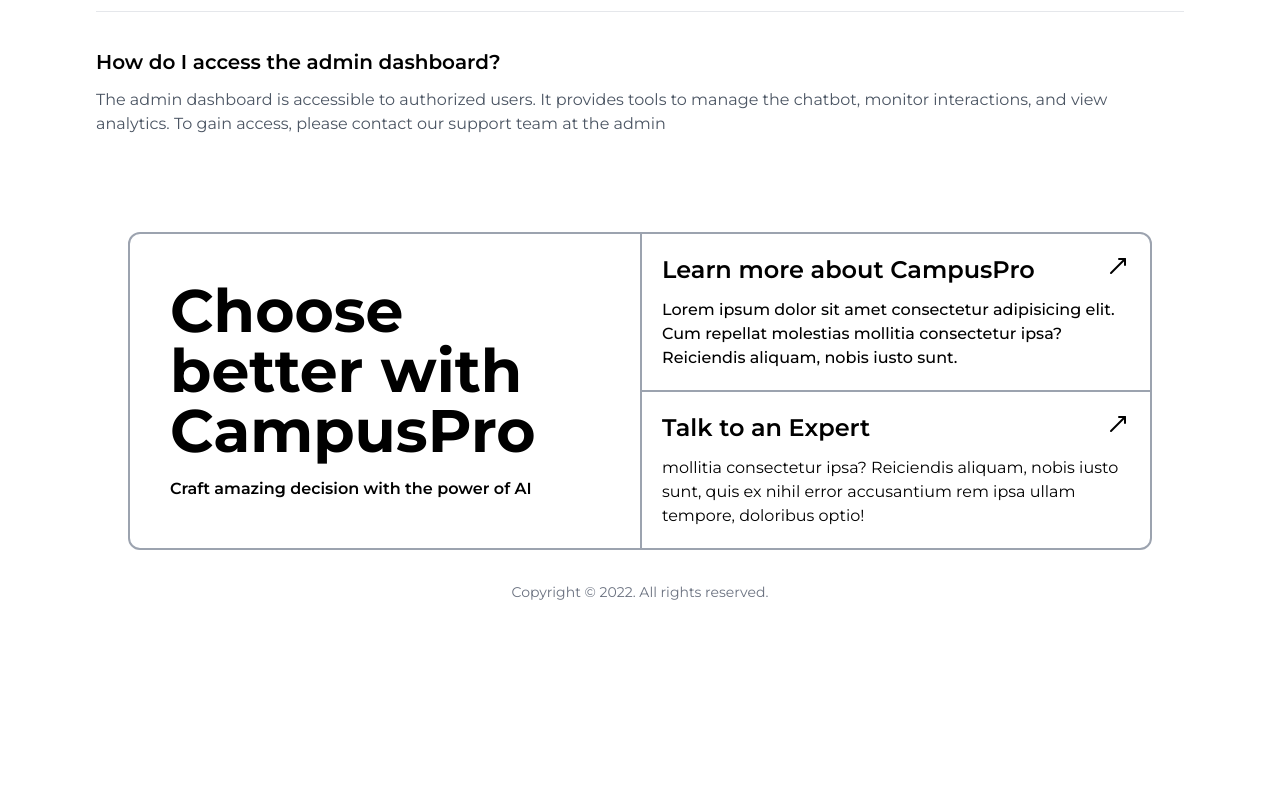
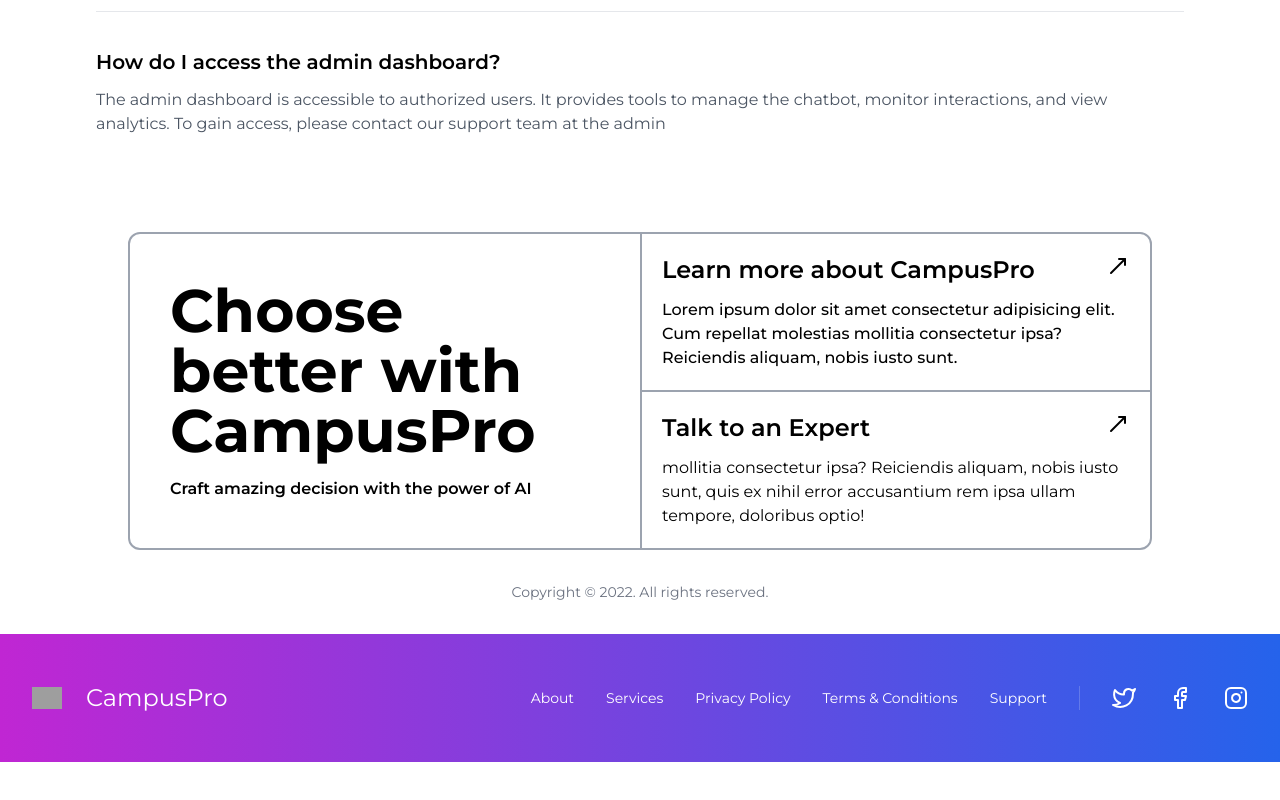
Before and after one commit to NilanchalaPanda/campusPro, a Next.js app: page / in a window 1280 px wide. Shown: the part 1901-2701 px from the top of the page. Before the commit the page ends 2575 px from the top, so only its background shows below. Built offline with nearby package versions, Linux system fonts and the light colour scheme; grey boxes are pictures that could not be loaded.

Commit message:
Footer added

```diff
--- a/app/(auth)/page.js
+++ b/app/(auth)/page.js
@@ -1,7 +1,9 @@
-import { Footer, Navbar } from '../../components'
+import Cta from '@/components/Cta'
+import { Navbar } from '../../components'
 import Faqs from '../../components/Faqs'
 import Features from '../../components/Features'
 import Hero from '../../components/Hero'
+import Footer from '@/components/Footer'
 
 export default function Home() {
   return (
@@ -10,7 +12,8 @@ export default function Home() {
       <Hero />
       <Features />
       <Faqs />
-      <Footer />
+      <Cta />
+      <Footer/>
     </div>
   )
 }
--- /dev/null
+++ b/components/Cta.jsx
@@ -0,0 +1,55 @@
+import { MoveUpRight } from 'lucide-react'
+import React from 'react'
+
+function Cta() {
+  return (
+    <>
+      <div className='container flex w-[90vw] max-w-[90rem] flex-col items-center justify-center rounded-xl border-2 border-gray-400 md:w-[80vw] md:flex-row'>
+        <div className='w-full space-y-4 px-3 py-4 md:w-[50%] md:px-10'>
+          <h1 className='text-5xl font-bold md:text-6xl'>
+            Choose better with CampusPro
+          </h1>
+          <p className='text-md font-semibold'>
+            Craft amazing decision with the <br className='block md:hidden' />{' '}
+            power of AI
+          </p>
+        </div>
+
+        <div className='w-full border-t-2 border-gray-400 md:w-[50%] md:border-0 md:border-l-2'>
+          <div className='space-y-3 border-b-2 border-gray-400 p-5'>
+            <h1 className='flex justify-between text-2xl font-semibold'>
+              Learn more about CampusPro <MoveUpRight />{' '}
+            </h1>
+            <p className='text-md font-medium'>
+              Lorem ipsum dolor sit amet consectetur adipisicing elit. Cum
+              repellat molestias mollitia consectetur ipsa? Reiciendis aliquam,
+              nobis iusto sunt.
+            </p>
+          </div>
+          <div className='space-y-3 p-5'>
+            <h1 className='flex justify-between text-2xl font-semibold'>
+              Talk to an Expert <MoveUpRight />{' '}
+            </h1>
+            <p>
+              mollitia consectetur ipsa? Reiciendis aliquam, nobis iusto sunt,
+              quis ex nihil error accusantium rem ipsa ullam tempore, doloribus
+              optio!
+            </p>
+          </div>
+        </div>
+      </div>
+
+      <div className='mx-auto max-w-screen-xl px-4 py-8 sm:px-6 lg:px-8'>
+        <div className='sm:flex sm:items-center sm:justify-between'>
+          <div className='flex justify-center text-black sm:justify-start'></div>
+
+          <p className='mt-4 text-center text-sm text-gray-500 lg:mt-0 lg:text-right'>
+            Copyright &copy; 2022. All rights reserved.
+          </p>
+        </div>
+      </div>
+    </>
+  )
+}
+
+export default Cta
--- a/components/Footer.jsx
+++ b/components/Footer.jsx
@@ -1,55 +1,106 @@
-import { MoveUpRight } from 'lucide-react'
-import React from 'react'
+import React from "react";
+import Link from "next/link";
+import { FiTwitter, FiFacebook, FiInstagram } from "react-icons/fi";
+import Image from "next/image";
 
-function Footer() {
+// SVG Components as React Icons
+const TwitterIcon = () => <FiTwitter className="w-6 h-6" />;
+const FacebookIcon = () => <FiFacebook className="w-6 h-6" />;
+const InstagramIcon = () => <FiInstagram className="w-6 h-6" />;
+
+
+const Footer = () => {
+  // Common anchor styles
+  const anchorStyles =
+    "text-sm text-white transition-all duration-200 hover:text-opacity-80 focus:text-opacity-80 cursor-pointer";
+
   return (
-    <>
-      <div className='container flex w-[90vw] max-w-[90rem] flex-col items-center justify-center rounded-xl border-2 border-gray-400 md:w-[80vw] md:flex-row'>
-        <div className='w-full space-y-4 px-3 py-4 md:w-[50%] md:px-10'>
-          <h1 className='text-5xl font-bold md:text-6xl'>
-            Choose better with CampusPro
-          </h1>
-          <p className='text-md font-semibold'>
-            Craft amazing decision with the <br className='block md:hidden' />{' '}
-            power of AI
-          </p>
-        </div>
-
-        <div className='w-full border-t-2 border-gray-400 md:w-[50%] md:border-0 md:border-l-2'>
-          <div className='space-y-3 border-b-2 border-gray-400 p-5'>
-            <h1 className='flex justify-between text-2xl font-semibold'>
-              Learn more about CampusPro <MoveUpRight />{' '}
-            </h1>
-            <p className='text-md font-medium'>
-              Lorem ipsum dolor sit amet consectetur adipisicing elit. Cum
-              repellat molestias mollitia consectetur ipsa? Reiciendis aliquam,
-              nobis iusto sunt.
+    <section className="py-12 bg-gradient-to-r w-[100vw] from-fuchsia-600 to-blue-600">
+      <div className="px-4 mx-auto sm:px-6 lg:px-8 max-w-7xl">
+        <div className="text-center xl:flex xl:items-center xl:justify-between xl:text-left">
+          <div className="xl:flex xl:items-center xl:justify-start">
+          <Image
+          src='/logo.svg'
+          alt='Logo for the website'
+          width={30}
+          height={40}
+        />
+            <p className="mt-5 text-2xl text-white xl:ml-6 xl:mt-0">
+              CampusPro
             </p>
           </div>
-          <div className='space-y-3 p-5'>
-            <h1 className='flex justify-between text-2xl font-semibold'>
-              Talk to an Expert <MoveUpRight />{' '}
-            </h1>
-            <p>
-              mollitia consectetur ipsa? Reiciendis aliquam, nobis iusto sunt,
-              quis ex nihil error accusantium rem ipsa ullam tempore, doloribus
-              optio!
-            </p>
+
+          <div className="items-center mt-8 xl:mt-0 xl:flex xl:justify-end xl:space-x-8">
+            <ul className="flex flex-wrap items-center justify-center gap-x-8 gap-y-3 xl:justify-end">
+              <li>
+                <Link href="/about">
+                  <span className={anchorStyles}>About</span>
+                </Link>
+              </li>
+              <li>
+                <Link href="/services">
+                  <span className={anchorStyles}>Services</span>
+                </Link>
+              </li>
+              <li>
+                <Link href="/privacy">
+                  <span className={anchorStyles}>Privacy Policy</span>
+                </Link>
+              </li>
+              <li>
+                <Link href="/terms">
+                  <span className={anchorStyles}>Terms & Conditions</span>
+                </Link>
+              </li>
+              <li>
+                <Link href="/support">
+                  <span className={anchorStyles}>Support</span>
+                </Link>
+              </li>
+            </ul>
+
+            <div className="w-full h-px mt-8 mb-5 xl:w-px xl:m-0 xl:h-6 bg-gray-50/20"></div>
+
+            <ul className="flex items-center justify-center space-x-8 xl:justify-end">
+              <li>
+                <a
+                  href="https://twitter.com"
+                  title="Twitter"
+                  className="block text-white transition-all duration-200 hover:text-opacity-80 focus:text-opacity-80"
+                  target="_blank"
+                  rel="noopener noreferrer"
+                >
+                  <TwitterIcon />
+                </a>
+              </li>
+              <li>
+                <a
+                  href="https://facebook.com"
+                  title="Facebook"
+                  className="block text-white transition-all duration-200 hover:text-opacity-80 focus:text-opacity-80"
+                  target="_blank"
+                  rel="noopener noreferrer"
+                >
+                  <FacebookIcon />
+                </a>
+              </li>
+              <li>
+                <a
+                  href="https://instagram.com"
+                  title="Instagram"
+                  className="block text-white transition-all duration-200 hover:text-opacity-80 focus:text-opacity-80"
+                  target="_blank"
+                  rel="noopener noreferrer"
+                >
+                  <InstagramIcon />
+                </a>
+              </li>
+            </ul>
           </div>
         </div>
       </div>
+    </section>
+  );
+};
 
-      <div className='mx-auto max-w-screen-xl px-4 py-8 sm:px-6 lg:px-8'>
-        <div className='sm:flex sm:items-center sm:justify-between'>
-          <div className='flex justify-center text-black sm:justify-start'></div>
-
-          <p className='mt-4 text-center text-sm text-gray-500 lg:mt-0 lg:text-right'>
-            Copyright &copy; 2022. All rights reserved.
-          </p>
-        </div>
-      </div>
-    </>
-  )
-}
-
-export default Footer
+export default Footer;
```
Also changed, not shown: components/index.js (+9 -10 lines).
